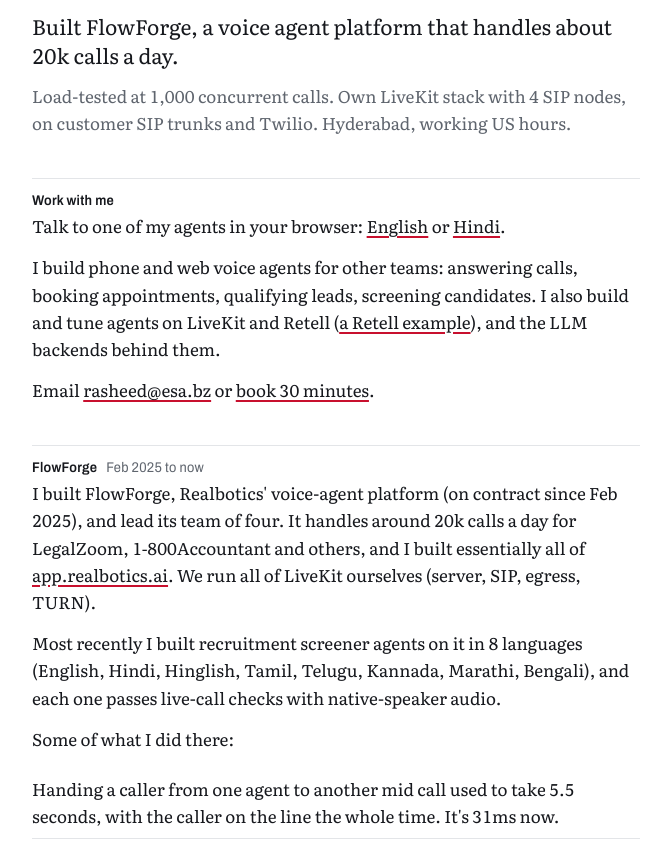
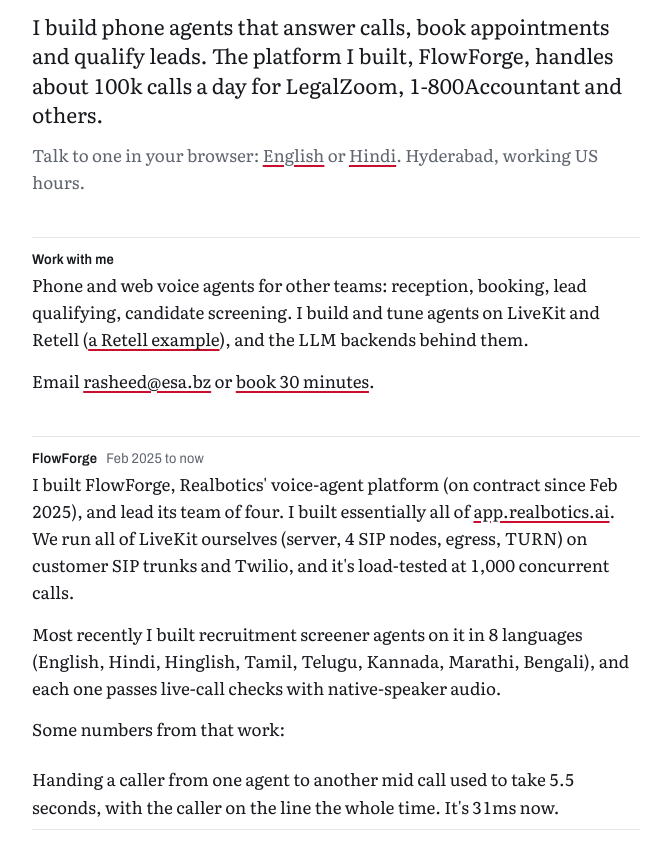
Before and after one commit to MakingMofongo/esa.bz, a plain HTML site: page index.html in a window 1280 px wide. Shown: the part 101-945 px from the top of the page, without its empty margins (304-975 px from the left). Drawn offline with Linux system fonts and the light colour scheme.

Commit message:
100k calls a day; review fixes

```diff
--- a/index.html
+++ b/index.html
@@ -4,7 +4,7 @@
 <meta charset="utf-8">
 <meta name="viewport" content="width=device-width, initial-scale=1">
 <title>Abdul Rasheed Esa · Voice agents</title>
-<meta name="description" content="Abdul Rasheed Esa. Built FlowForge, a voice agent platform that handles about 20k calls a day.">
+<meta name="description" content="Abdul Rasheed Esa. I build phone agents that answer calls, book appointments and qualify leads. My platform, FlowForge, handles about 100k calls a day.">
 <meta name="color-scheme" content="light dark">
 <link rel="preload" href="fonts/archivo-wdth.woff2" as="font" type="font/woff2" crossorigin>
 <style>
@@ -39,18 +39,17 @@ footer a{color:var(--ink)}
 <body>
 <main>
 <h1>Abdul Rasheed Esa</h1>
-<p class="lede">Built FlowForge, a voice agent platform that handles about 20k calls a day.</p>
-<p class="proof">Load-tested at 1,000 concurrent calls. Own LiveKit stack with 4 SIP nodes, on customer SIP trunks and Twilio. Hyderabad, working US hours.</p>
+<p class="lede">I build phone agents that answer calls, book appointments and qualify leads. The platform I built, FlowForge, handles about 100k calls a day for LegalZoom, 1&#8209;800Accountant and others.</p>
+<p class="proof">Talk to one in your browser: <a href="https://app.realbotics.ai/app/talk-to?token=3xkgdvuw9bm6">English</a> or <a href="https://app.realbotics.ai/app/talk-to?token=nqhunbbhzcoq">Hindi</a>. Hyderabad, working US hours.</p>
 
 <h2>Work with me</h2>
-<p>Talk to one of my agents in your browser: <a href="https://app.realbotics.ai/app/talk-to?token=3xkgdvuw9bm6">English</a> or <a href="https://app.realbotics.ai/app/talk-to?token=nqhunbbhzcoq">Hindi</a>.</p>
-<p>I build phone and web voice agents for other teams: answering calls, booking appointments, qualifying leads, screening candidates. I also build and tune agents on LiveKit and Retell (<a href="https://github.com/MakingMofongo/retell-intake-agent">a Retell example</a>), and the LLM backends behind them.</p>
+<p>Phone and web voice agents for other teams: reception, booking, lead qualifying, candidate screening. I build and tune agents on LiveKit and Retell (<a href="https://github.com/MakingMofongo/retell-intake-agent">a Retell example</a>), and the LLM backends behind them.</p>
 <p>Email <a href="mailto:rasheed@esa.bz">rasheed@esa.bz</a> or <a href="https://calendly.com/rasheed3086/30min">book 30 minutes</a>.</p>
 
 <h2>FlowForge <small>Feb 2025 to now</small></h2>
-<p>I built FlowForge, Realbotics' voice-agent platform (on contract since Feb 2025), and lead its team of four. It handles around 20k calls a day for LegalZoom, 1&#8209;800Accountant and others, and I built essentially all of <a href="https://app.realbotics.ai">app.realbotics.ai</a>. We run all of LiveKit ourselves (server, SIP, egress, TURN).</p>
+<p>I built FlowForge, Realbotics' voice-agent platform (on contract since Feb 2025), and lead its team of four. I built essentially all of <a href="https://app.realbotics.ai">app.realbotics.ai</a>. We run all of LiveKit ourselves (server, 4 SIP nodes, egress, TURN) on customer SIP trunks and Twilio, and it's load-tested at 1,000 concurrent calls.</p>
 <p>Most recently I built recruitment screener agents on it in 8 languages (English, Hindi, Hinglish, Tamil, Telugu, Kannada, Marathi, Bengali), and each one passes live-call checks with native-speaker audio.</p>
-<p>Some of what I did there:</p>
+<p>Some numbers from that work:</p>
 <ul>
 <li>Handing a caller from one agent to another mid call used to take 5.5 seconds, with the caller on the line the whole time. It's 31ms now.</li>
 <li>Voicemail detection was treating 3.7% of real people as voicemail. Tuned it against 13k+ real calls and it's at 1%.</li>
@@ -58,13 +57,13 @@ footer a{color:var(--ink)}
 <li>A worker used to hold about 6 calls at once, now it's about 31. That took four bottlenecks, one after the other, and cold start p95 went from 4.6s to 1.7s on the way.</li>
 <li>Under campaign load SIP calls would go from 20% failing to 100% failing in 8 minutes. Found why and fixed it.</li>
 <li>Prompt cache hit rate went from 68% to 98%.</li>
-<li>Also a test bench for agents, with simulated callers that have personas, each tool mocked, and LLM judges.</li>
+<li>I also built a test bench for agents: simulated callers with personas, every tool mocked, and LLM judges.</li>
 </ul>
 
 
 <h2>Open source</h2>
 <ul>
-<li><b>Oct 2026</b> · Four fixes merged into Mastra's realtime voice providers (OpenAI Realtime, Gemini Live, AWS Nova Sonic, Inworld), approved and merged by their CTO: <a href="https://github.com/mastra-ai/mastra/pull/26623">#26623</a>, <a href="https://github.com/mastra-ai/mastra/pull/26624">#26624</a>, <a href="https://github.com/mastra-ai/mastra/pull/26697">#26697</a>, <a href="https://github.com/mastra-ai/mastra/pull/26698">#26698</a>.</li>
+<li><b>Oct 2026</b> · Four fixes merged into Mastra's realtime voice providers (OpenAI Realtime, Gemini Live, AWS Nova Sonic, Inworld), approved and merged by Mastra's CTO: <a href="https://github.com/mastra-ai/mastra/pull/26623">#26623</a>, <a href="https://github.com/mastra-ai/mastra/pull/26624">#26624</a>, <a href="https://github.com/mastra-ai/mastra/pull/26697">#26697</a>, <a href="https://github.com/mastra-ai/mastra/pull/26698">#26698</a>.</li>
 </ul>
 
 <h2>Earlier work</h2>
@@ -73,7 +72,7 @@ footer a{color:var(--ink)}
 <li><b>2023</b> · ML contract at an insurtech. Got vehicle damage detection from 65% to 94% accuracy and shipped it as an API doing 100+ claims a day.</li>
 </ul>
 
-<footer><a href="mailto:rasheed@esa.bz">rasheed@esa.bz</a> · <a href="tel:+918639213518">+91&nbsp;86392&nbsp;13518</a> · <a href="https://github.com/MakingMofongo">GitHub</a> · <a href="https://www.linkedin.com/in/abdul-rasheed-esa-3a5635276/">LinkedIn</a> · <a href="work/">Work</a></footer>
+<footer><a href="mailto:rasheed@esa.bz">rasheed@esa.bz</a> · <a href="tel:+918639213518">+91&nbsp;86392&nbsp;13518</a> · <a href="https://github.com/MakingMofongo">GitHub</a> · <a href="https://www.linkedin.com/in/abdul-rasheed-esa-3a5635276/">LinkedIn</a> · <a href="work/">Other projects</a></footer>
 </main>
 </body>
 </html>
```
